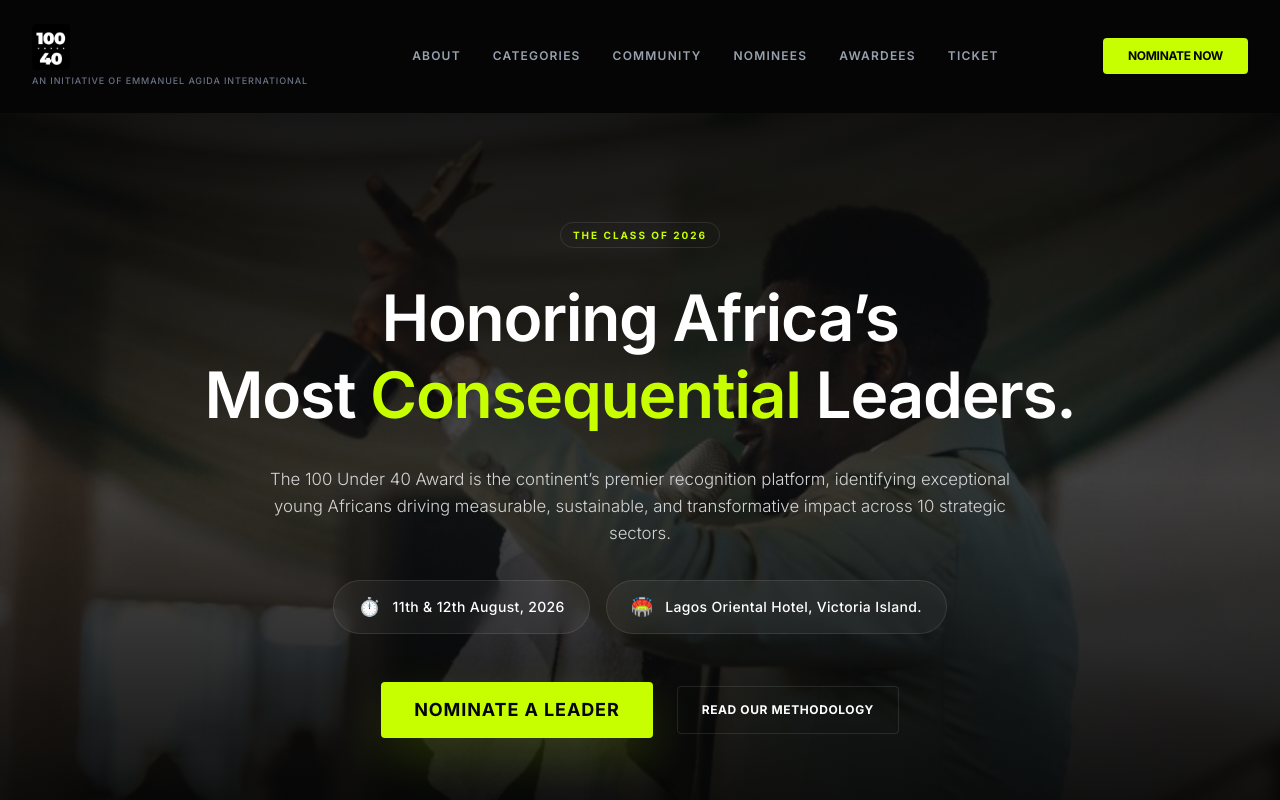
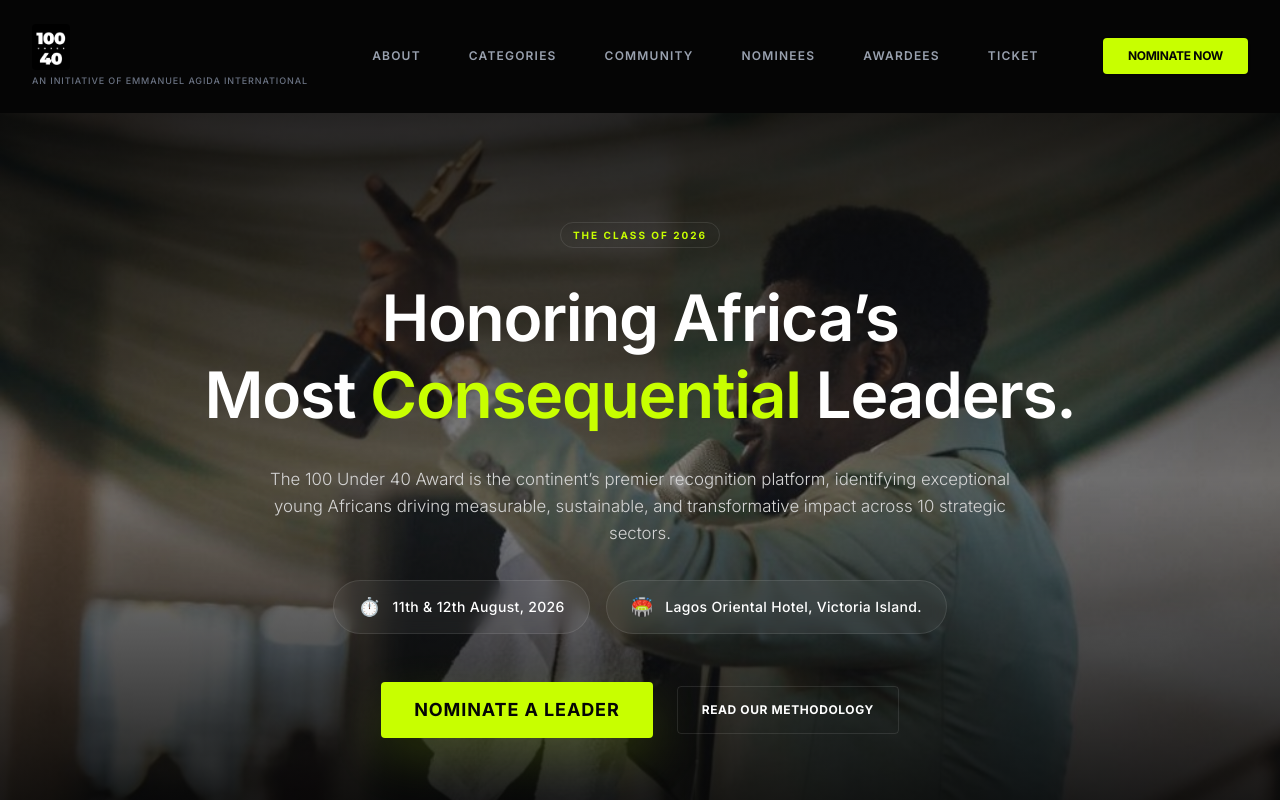
Before and after one commit to muwagunprecious/100under40, a Next.js app: page / in a window 1280 px wide. Shown: the top 800 px of the page. Built offline with nearby package versions, Linux system fonts and the light colour scheme.

Commit message:
fix: make navbar links easier to click and increase hero image opacity

```diff
--- a/app/page.tsx
+++ b/app/page.tsx
@@ -16,7 +16,7 @@
             alt="100 Under 40 Hero"
             fill
             sizes="100vw"
-            className="object-cover opacity-30 object-top"
+            className="object-cover opacity-55 object-top"
             priority
           />
           <div className="absolute inset-0 bg-gradient-to-b from-[#050505]/80 via-transparent to-[#050505]"></div>
--- a/components/layout/Header.tsx
+++ b/components/layout/Header.tsx
@@ -45,12 +45,12 @@
                 </Link>
 
                 {/* Clean Desktop Navigation */}
-                <nav className="hidden md:flex items-center gap-8">
+                <nav className="hidden md:flex items-center gap-6">
                     {['About', 'Categories', 'Community', 'Nominees', 'Awardees', 'Ticket'].map((item) => (
                         <Link
                             key={item}
                             href={`/${item.toLowerCase()}`}
-                            className="text-xs font-semibold uppercase tracking-widest text-gray-400 hover:text-white transition-colors"
+                            className="text-xs font-semibold uppercase tracking-widest text-gray-400 hover:text-white transition-all py-2.5 px-3 rounded-md hover:bg-white/5 cursor-pointer"
                         >
                             {item}
                         </Link>
@@ -60,7 +60,7 @@
                 {/* Minimal CTA */}
                 <div className="hidden md:block">
                     <Link href="/nominate">
-                        <Button size="sm" variant="primary" className="px-6 rounded-sm font-bold tracking-tight">
+                        <Button size="sm" variant="primary" className="px-6 rounded-sm font-bold tracking-tight cursor-pointer">
                             Nominate Now
                         </Button>
                     </Link>
@@ -68,7 +68,7 @@
 
                 {/* Mobile Menu Toggle */}
                 <button
-                    className="md:hidden z-50 text-white p-2"
+                    className="md:hidden z-50 text-white p-2 cursor-pointer"
                     onClick={() => setIsMobileMenuOpen(!isMobileMenuOpen)}
                 >
                     {isMobileMenuOpen ? <X className="w-6 h-6" /> : <Menu className="w-6 h-6" />}
@@ -77,8 +77,8 @@
 
             {/* Mobile Menu Overlay */}
             <div className={cn(
-                "fixed inset-0 bg-[#050505] z-40 flex flex-col items-center justify-center space-y-8 transition-all duration-300",
-                isMobileMenuOpen ? "opacity-100 translate-y-0" : "opacity-0 -translate-y-full"
+                "fixed inset-0 bg-[#050505] z-40 flex flex-col items-center justify-center space-y-8 transition-all duration-300 md:hidden",
+                isMobileMenuOpen ? "opacity-100 translate-y-0 pointer-events-auto" : "opacity-0 -translate-y-full pointer-events-none"
             )}>
                 {['About', 'Categories', 'Community', 'Nominees', 'Awardees', 'Ticket'].map((item) => (
                     <Link
```
